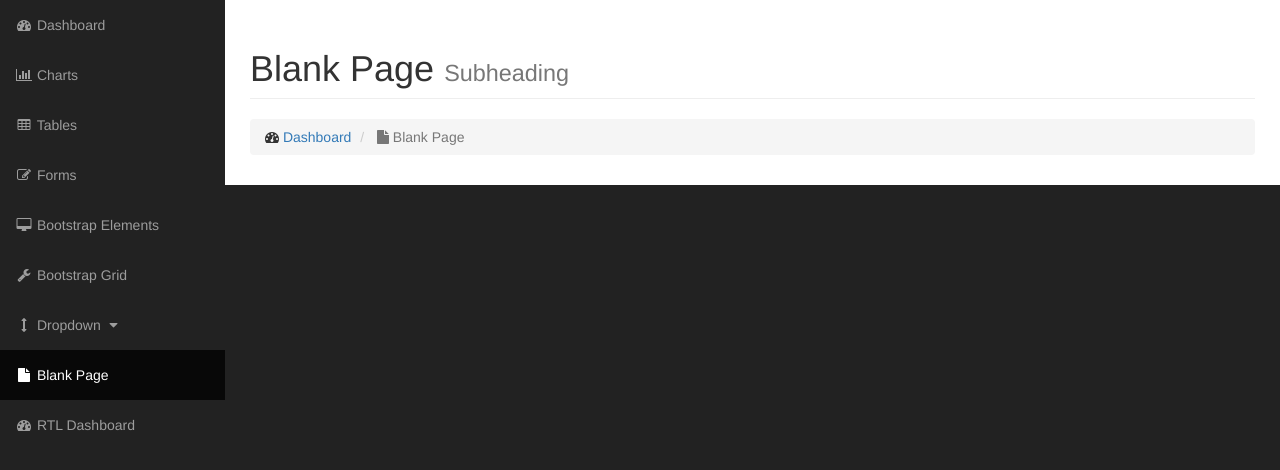
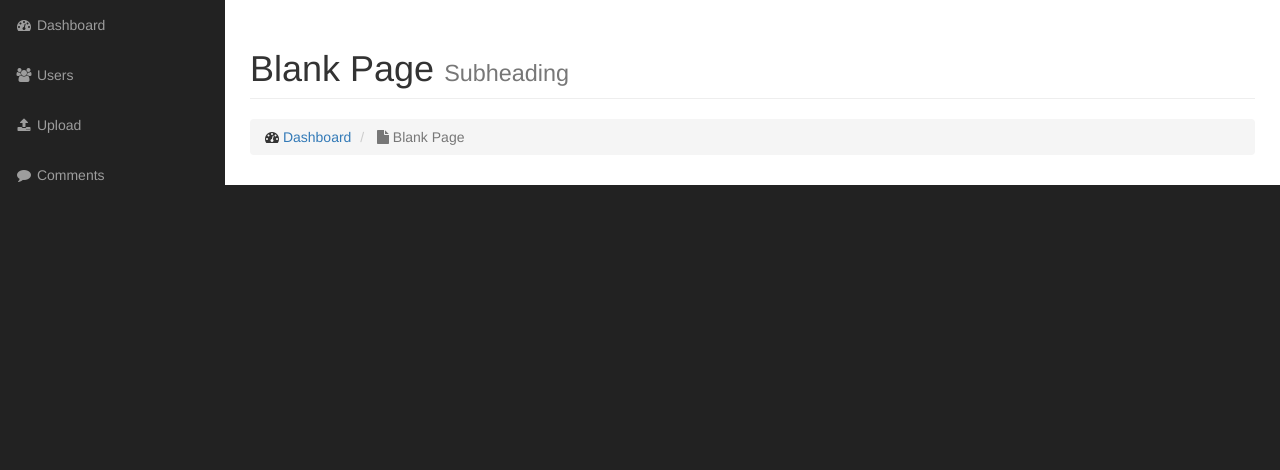
Before and after one commit to mazharvai007/photo_gallery, a PHP site: page /admin in a window 1280 px wide. Shown: the part 51-521 px from the top of the page. Run offline with PHP 8.4, Linux system fonts and the light colour scheme; grey boxes labelled with a size stand in for pictures from a placeholder-image service; some libraries are stand-ins or nearby versions.

Commit message:
added menu items on side nav

```diff
--- a/admin/includes/side_nav.php
+++ b/admin/includes/side_nav.php
@@ -5,36 +5,13 @@
             <a href="index.php"><i class="fa fa-fw fa-dashboard"></i> Dashboard</a>
         </li>
         <li>
-            <a href="charts.html"><i class="fa fa-fw fa-bar-chart-o"></i> Charts</a>
+            <a href="users.php"><i class="fa fa-fw fa-users"></i> Users</a>
         </li>
         <li>
-            <a href="tables.html"><i class="fa fa-fw fa-table"></i> Tables</a>
+            <a href="upload.php"><i class="fa fa-fw fa-upload"></i> Upload</a>
         </li>
         <li>
-            <a href="forms.html"><i class="fa fa-fw fa-edit"></i> Forms</a>
-        </li>
-        <li>
-            <a href="bootstrap-elements.html"><i class="fa fa-fw fa-desktop"></i> Bootstrap Elements</a>
-        </li>
-        <li>
-            <a href="bootstrap-grid.html"><i class="fa fa-fw fa-wrench"></i> Bootstrap Grid</a>
-        </li>
-        <li>
-            <a href="javascript:;" data-toggle="collapse" data-target="#demo"><i class="fa fa-fw fa-arrows-v"></i> Dropdown <i class="fa fa-fw fa-caret-down"></i></a>
-            <ul id="demo" class="collapse">
-                <li>
-                    <a href="#">Dropdown Item</a>
-                </li>
-                <li>
-                    <a href="#">Dropdown Item</a>
-                </li>
-            </ul>
-        </li>
-        <li class="active">
-            <a href="blank-page.html"><i class="fa fa-fw fa-file"></i> Blank Page</a>
-        </li>
-        <li>
-            <a href="index-rtl.html"><i class="fa fa-fw fa-dashboard"></i> RTL Dashboard</a>
+            <a href="comments.php"><i class="fa fa-fw fa-comment"></i> Comments</a>
         </li>
     </ul>
 </div>
```
